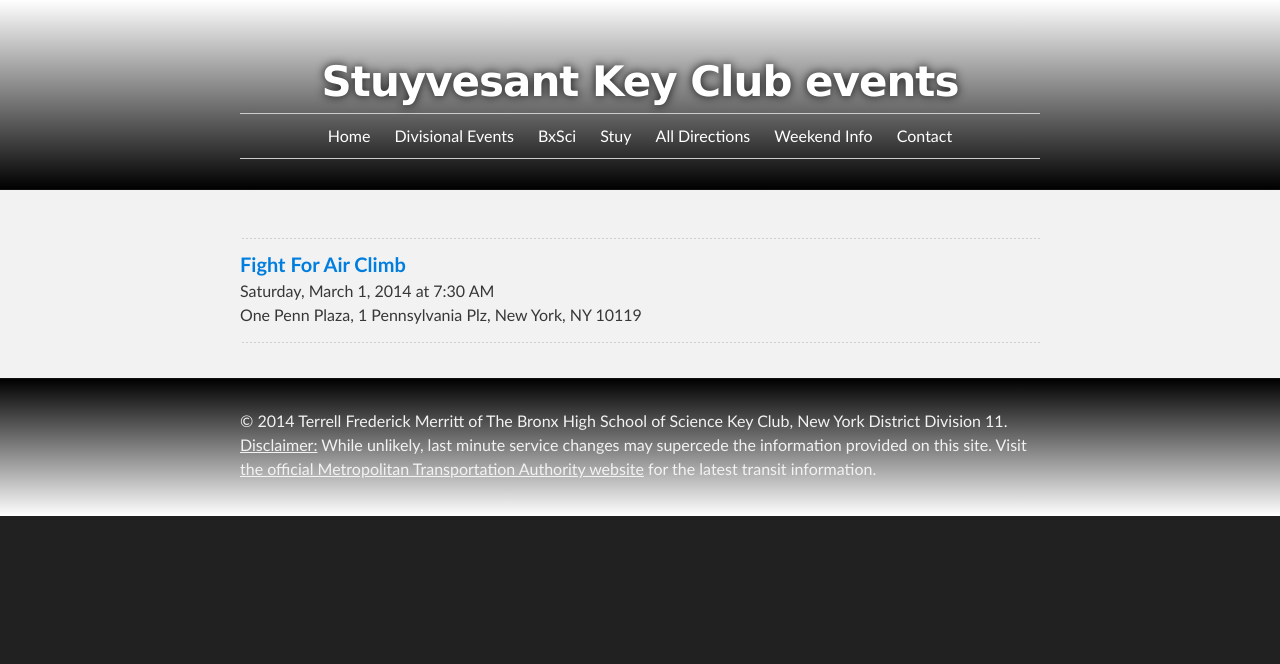
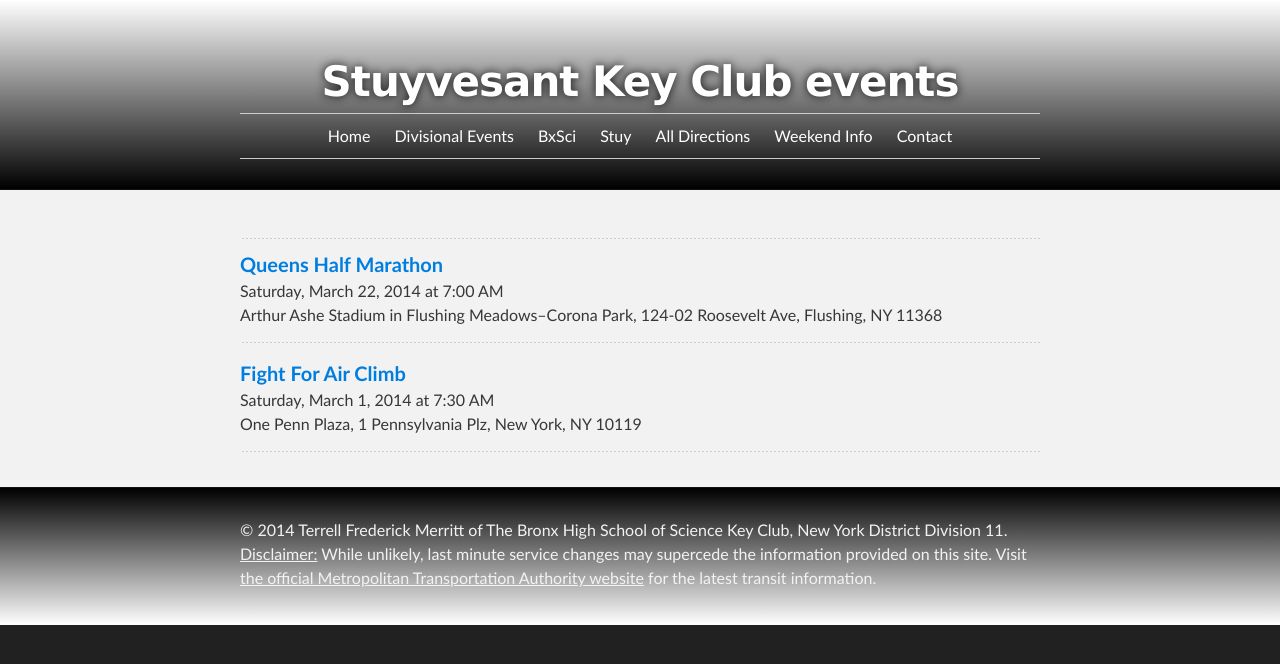
Before and after one commit to d11directions/d11directions.github.io, a Jekyll site: the page built from stuy/index.html, in a window 1280 px wide. Shown: the top 664 px of the page. Built offline with Jekyll 4.4.1, drawn with Linux system fonts in a browser that asks for light colours.

Commit message:
Update Queens Half Marathon time

```diff
--- a/_posts/2014-03-22-Queens_Half_Marathon.html
+++ b/_posts/2014-03-22-Queens_Half_Marathon.html
@@ -4,7 +4,8 @@ title: Queens Half Marathon
 tags:
     - d11
     - bxsci
-time: Saturday, March 22, 2014 (time TBA)
+    - stuy
+time: Saturday, March 22, 2014 at 7:00 AM
 location: Arthur Ashe Stadium in Flushing Meadows&ndash;Corona Park, 124-02 Roosevelt Ave, Flushing, NY 11368
 nearest-station: Mets&ndash;Willets Point <img src="/img/7.png" alt="(7)">
 changes-brief:
@@ -17,6 +18,6 @@ changes-brief:
 changes-ext: <a href="http://travel.mtanyct.info/serviceadvisory/routeStatusResult.aspx?tag=ALL&date=03/22/2014&time=&method=getstatus4">[link]</a>
 ---
 <center>
-<a href="https://maps.google.com/maps?f=d&amp;source=embed&amp;saddr=&amp;daddr=Arthur+Ashe+Stadium,+124-02+Roosevelt+Ave,+Flushing,+NY+11368&amp;geocode=FarMbQIdcS6Z-yl5fBNF2V_CiTEhj4dw0slFYA&amp;sll=40.751093,-73.847179&amp;sspn=0.011525,0.022724&amp;vpsrc=0&amp;hl=en&amp;dirflg=r&amp;ttype=arr&amp;date=03%2F22%2F14&amp;time=8:30am&amp;noexp=0&amp;noal=0&amp;sort=def&amp;mra=ls&amp;ie=UTF8&amp;t=m&amp;start=0&amp;ll=40.751093,-73.847179&amp;spn=0.011525,0.022724" style="color:#0000FF;text-align:left">Click here for directions from Google Maps!</a><br>
+<a href="https://maps.google.com/maps?f=d&amp;source=embed&amp;saddr=&amp;daddr=Arthur+Ashe+Stadium,+124-02+Roosevelt+Ave,+Flushing,+NY+11368&amp;geocode=FarMbQIdcS6Z-yl5fBNF2V_CiTEhj4dw0slFYA&amp;sll=40.751093,-73.847179&amp;sspn=0.011525,0.022724&amp;vpsrc=0&amp;hl=en&amp;dirflg=r&amp;ttype=arr&amp;date=03%2F22%2F14&amp;time=6:50am&amp;noexp=0&amp;noal=0&amp;sort=def&amp;mra=ls&amp;ie=UTF8&amp;t=m&amp;start=0&amp;ll=40.751093,-73.847179&amp;spn=0.011525,0.022724" style="color:#0000FF;text-align:left">Click here for directions from Google Maps!</a><br>
 <iframe width="425" height="350" frameborder="0" scrolling="no" marginheight="0" marginwidth="0" src="https://maps.google.com/maps?f=d&amp;source=s_d&amp;saddr=&amp;daddr=Arthur+Ashe+Stadium,+124-02+Roosevelt+Ave,+Flushing,+NY+11368&amp;geocode=FarMbQIdcS6Z-yl5fBNF2V_CiTEhj4dw0slFYA&amp;sll=40.751093,-73.847179&amp;sspn=0.011525,0.022724&amp;vpsrc=0&amp;hl=en&amp;dirflg=r&amp;ttype=arr&amp;date=03%2F22%2F14&amp;time=8:30am&amp;noexp=0&amp;noal=0&amp;sort=def&amp;mra=ls&amp;ie=UTF8&amp;t=m&amp;start=0&amp;ll=40.751093,-73.847179&amp;spn=0.011525,0.022724&amp;output=embed"></iframe><br />
 </center>
```
